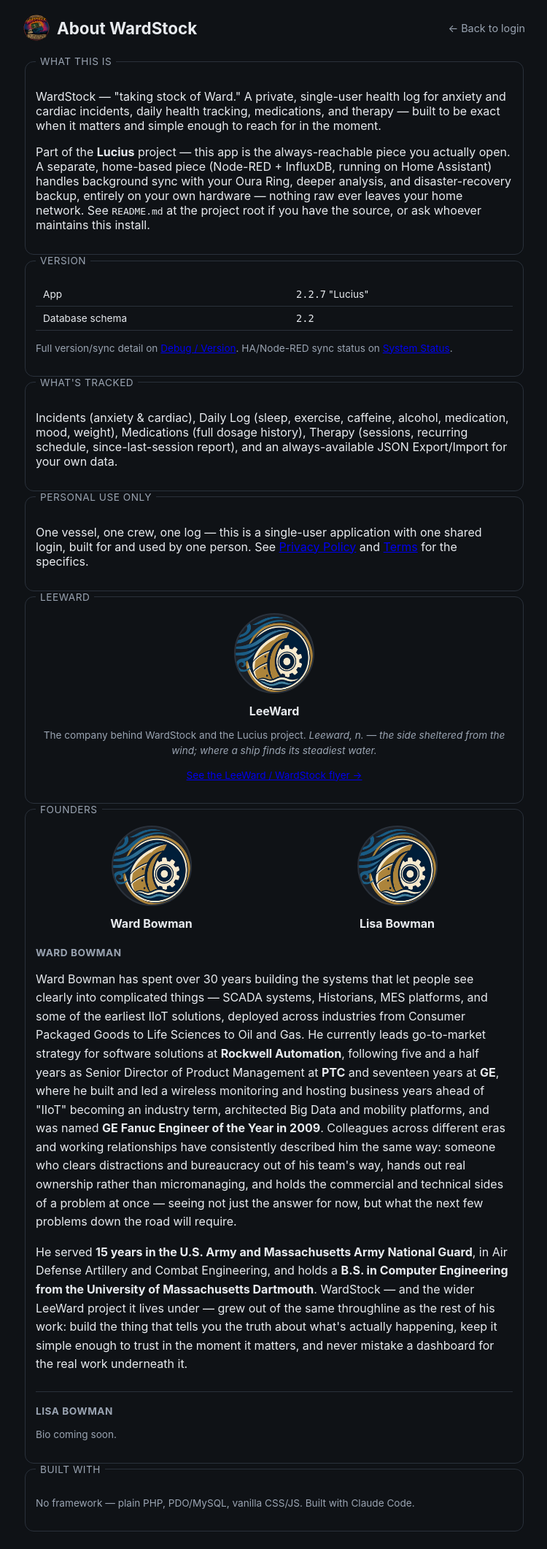
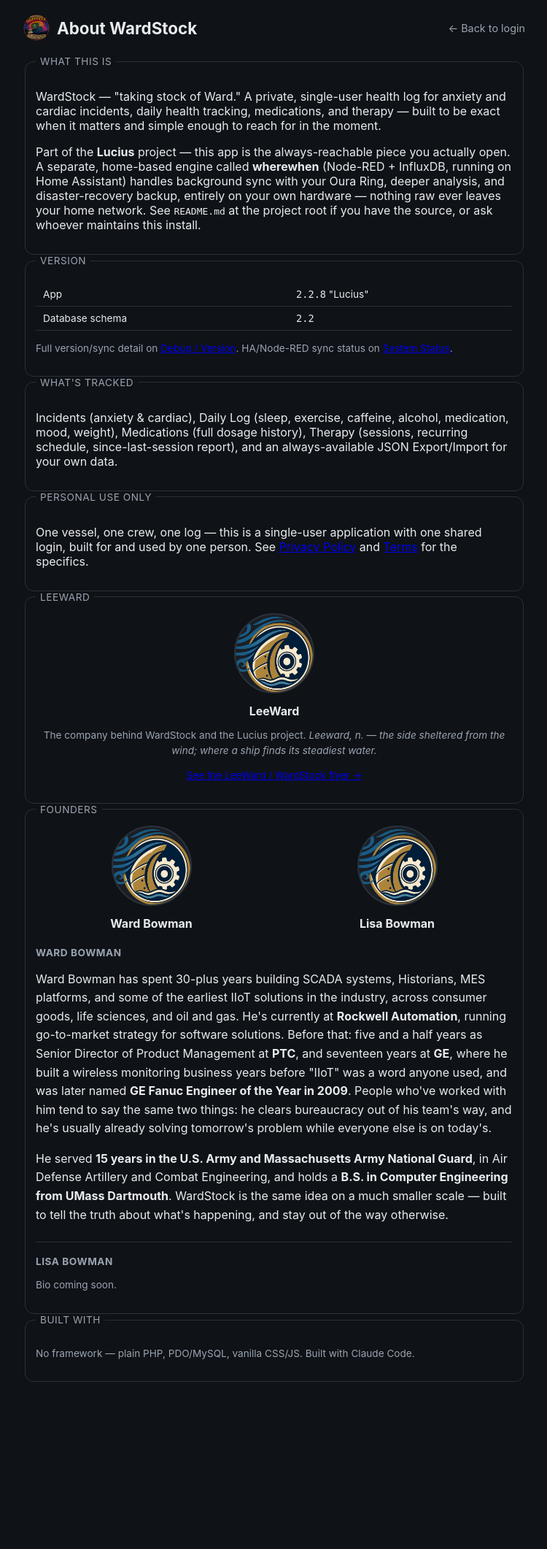
Before and after one commit to echild07/wardstock, a PHP site: page /about.php in a window 1280 px wide. Shown: the top 2122 px of the page at 73% size, without its empty margins (264-1014 px from the left). After the commit the page ends 1893 px from the top, so only its background shows below. Run offline with PHP 8.4, Linux system fonts and the light colour scheme; data comes from the database, SQL or seed files in the repository; a stand-in replaces the project's code that opens the database connection; some libraries are stand-ins or nearby versions.

Commit message:
Name the HA engine "wherewhen"; update Ward's bio — packaged 2.2.8
Naming distinction: "Lucius" is the umbrella project (both pieces
together); the HA/Node-RED engine specifically is "wherewhen"
(lowercase, one word) — not "the Lucius engine." marketing.html had
conflated the two in two places (a harbor-card tag, the footer
copyright) — fixed to "the wherewhen engine." Naming notes added to
README.md (new "A note on names" section), homeassistant/README.md
(retitled), and homeassistant/PLAN.md, so this doesn't drift back.
about.php's architecture blurb now names the engine explicitly too.
Historical entries elsewhere that correctly use "Lucius" for the whole
project are untouched.

about.php: Ward's bio replaced with a tighter, cleaned-up rewrite he
provided (shorter, better closing line tying back to WardStock).

No schema change — code-only.

Co-Authored-By: Claude Sonnet 5 <noreply@anthropic.com>

```diff
--- a/godaddy/app/about.php
+++ b/godaddy/app/about.php
@@ -39,7 +39,7 @@ $dbVersion = get_setting($pdo, 'db_version');
   <fieldset>
     <legend>What this is</legend>
     <p>WardStock — "taking stock of Ward." A private, single-user health log for anxiety and cardiac incidents, daily health tracking, medications, and therapy — built to be exact when it matters and simple enough to reach for in the moment.</p>
-    <p>Part of the <strong>Lucius</strong> project — this app is the always-reachable piece you actually open. A separate, home-based piece (Node-RED + InfluxDB, running on Home Assistant) handles background sync with your Oura Ring, deeper analysis, and disaster-recovery backup, entirely on your own hardware — nothing raw ever leaves your home network. See <code>README.md</code> at the project root if you have the source, or ask whoever maintains this install.</p>
+    <p>Part of the <strong>Lucius</strong> project — this app is the always-reachable piece you actually open. A separate, home-based engine called <strong>wherewhen</strong> (Node-RED + InfluxDB, running on Home Assistant) handles background sync with your Oura Ring, deeper analysis, and disaster-recovery backup, entirely on your own hardware — nothing raw ever leaves your home network. See <code>README.md</code> at the project root if you have the source, or ask whoever maintains this install.</p>
   </fieldset>
 
   <fieldset>
@@ -90,8 +90,8 @@ $dbVersion = get_setting($pdo, 'db_version');
 
     <div class="founder-bio">
       <h5>Ward Bowman</h5>
-      <p>Ward Bowman has spent over 30 years building the systems that let people see clearly into complicated things — SCADA systems, Historians, MES platforms, and some of the earliest IIoT solutions, deployed across industries from Consumer Packaged Goods to Life Sciences to Oil and Gas. He currently leads go-to-market strategy for software solutions at <strong>Rockwell Automation</strong>, following five and a half years as Senior Director of Product Management at <strong>PTC</strong> and seventeen years at <strong>GE</strong>, where he built and led a wireless monitoring and hosting business years ahead of "IIoT" becoming an industry term, architected Big Data and mobility platforms, and was named <strong>GE Fanuc Engineer of the Year in 2009</strong>. Colleagues across different eras and working relationships have consistently described him the same way: someone who clears distractions and bureaucracy out of his team's way, hands out real ownership rather than micromanaging, and holds the commercial and technical sides of a problem at once — seeing not just the answer for now, but what the next few problems down the road will require.</p>
-      <p>He served <strong>15 years in the U.S. Army and Massachusetts Army National Guard</strong>, in Air Defense Artillery and Combat Engineering, and holds a <strong>B.S. in Computer Engineering from the University of Massachusetts Dartmouth</strong>. WardStock — and the wider LeeWard project it lives under — grew out of the same throughline as the rest of his work: build the thing that tells you the truth about what's actually happening, keep it simple enough to trust in the moment it matters, and never mistake a dashboard for the real work underneath it.</p>
+      <p>Ward Bowman has spent 30-plus years building SCADA systems, Historians, MES platforms, and some of the earliest IIoT solutions in the industry, across consumer goods, life sciences, and oil and gas. He's currently at <strong>Rockwell Automation</strong>, running go-to-market strategy for software solutions. Before that: five and a half years as Senior Director of Product Management at <strong>PTC</strong>, and seventeen years at <strong>GE</strong>, where he built a wireless monitoring business years before "IIoT" was a word anyone used, and was later named <strong>GE Fanuc Engineer of the Year in 2009</strong>. People who've worked with him tend to say the same two things: he clears bureaucracy out of his team's way, and he's usually already solving tomorrow's problem while everyone else is on today's.</p>
+      <p>He served <strong>15 years in the U.S. Army and Massachusetts Army National Guard</strong>, in Air Defense Artillery and Combat Engineering, and holds a <strong>B.S. in Computer Engineering from UMass Dartmouth</strong>. WardStock is the same idea on a much smaller scale — built to tell the truth about what's happening, and stay out of the way otherwise.</p>
     </div>
 
     <div class="founder-bio">
--- a/godaddy/app/app_version.php
+++ b/godaddy/app/app_version.php
@@ -25,6 +25,6 @@
 define('APP_VERSION_NAME', 'Lucius');
 define('APP_VERSION_MAJOR', 2);
 define('APP_VERSION_SQL', 2);
-define('APP_VERSION_CODE', 7);
+define('APP_VERSION_CODE', 8);
 define('APP_VERSION_SCHEMA', sprintf('%d.%d', APP_VERSION_MAJOR, APP_VERSION_SQL));
 define('APP_VERSION', sprintf('%d.%d.%d', APP_VERSION_MAJOR, APP_VERSION_SQL, APP_VERSION_CODE));
--- a/godaddy/app/marketing.html
+++ b/godaddy/app/marketing.html
@@ -526,7 +526,7 @@
         </td>
         <td width="4%"></td>
         <td class="harbor-card harbor" valign="top" width="48%">
-          <span class="harbor-tag">At Harbor — The Lucius Engine</span>
+          <span class="harbor-tag">At Harbor — The wherewhen Engine</span>
           <h3>The work done ashore</h3>
           <ul>
             <li>Runs privately on your own home server — not a shared cloud</li>
@@ -574,7 +574,7 @@
       <span>LeeWard</span>
       <span>WardStock — a personal health log</span>
     </div>
-    <div class="footer-copyright">© 2026 LeeWard. All rights reserved. LeeWard, WardStock, and the Lucius engine are the property of LeeWard.</div>
+    <div class="footer-copyright">© 2026 LeeWard. All rights reserved. LeeWard, WardStock, and the wherewhen engine are the property of LeeWard.</div>
   </footer>
 
 </div>
```
Also changed, not shown: CLAUDE.md (+1 -1 lines), PROMPT.md (+1 -1 lines), godaddy/PROJECT_PLAN.md (+2 -0 lines), homeassistant/PLAN.md (+2 -0 lines), README.md, godaddy/README.md, homeassistant/README.md.
